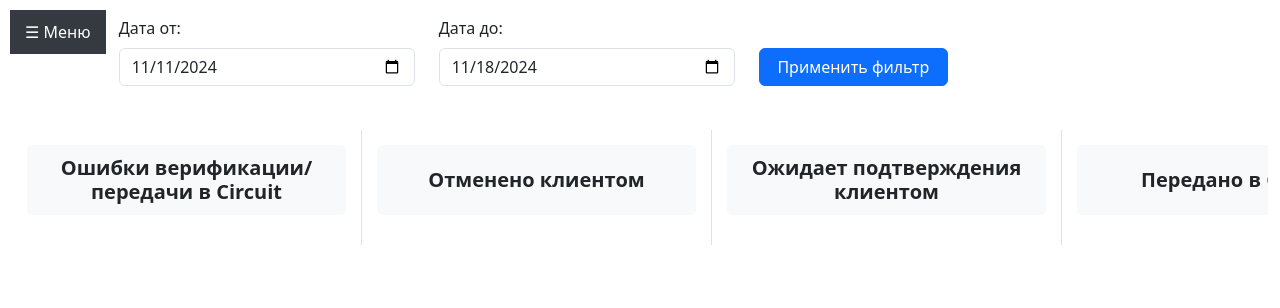
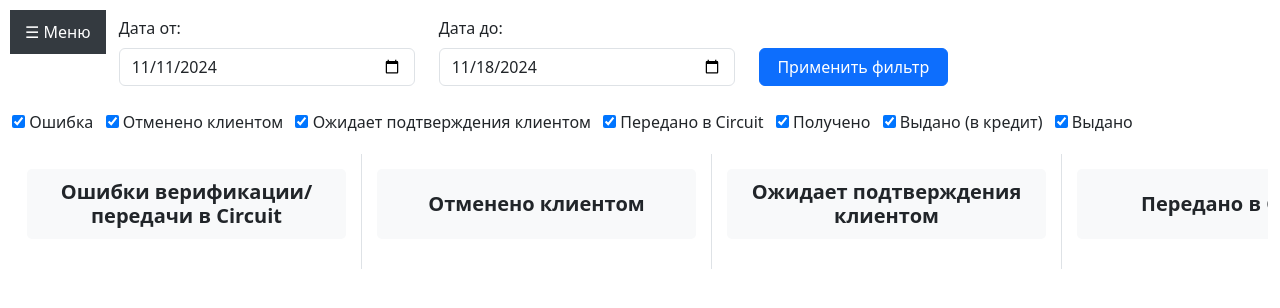
Before and after one commit to dyanashek/Avia-booking, a Django app: page /transfer-dashboard/ in a window 1280 px wide. Shown: the top 308 px of the page. Run offline with Django 4.2, Linux system fonts and the light colour scheme; the visitor is signed in with stand-in values (Sample User, id 1); data that the repository does not hold is empty; parts of the project's set-up code (start-up, migrations or seed data) failed here and were passed over; some libraries are stand-ins or nearby versions.

Commit message:
filter dashboard

```diff
--- a/avia/money_transfer/templates/transfer_dashboard.html
+++ b/avia/money_transfer/templates/transfer_dashboard.html
@@ -99,7 +99,7 @@
         </div>
     </div>
   </form>
-  {% comment %} <div class="column">
+  <div class="column">
     <label class="pe-2">
       <input type="checkbox" checked onchange="ShowHideColumn(event, 'column-error')"> Ошибка
     </label>
@@ -121,7 +121,7 @@
     <label class="pe-2">
       <input type="checkbox" checked onchange="ShowHideColumn(event, 'column-delivered')"> Выдано
     </label>
-  </div> {% endcomment %}
+  </div>
   <!-- Горизонтальная прокрутка с задачами -->
   <div class="dashboard-container">
 
```
